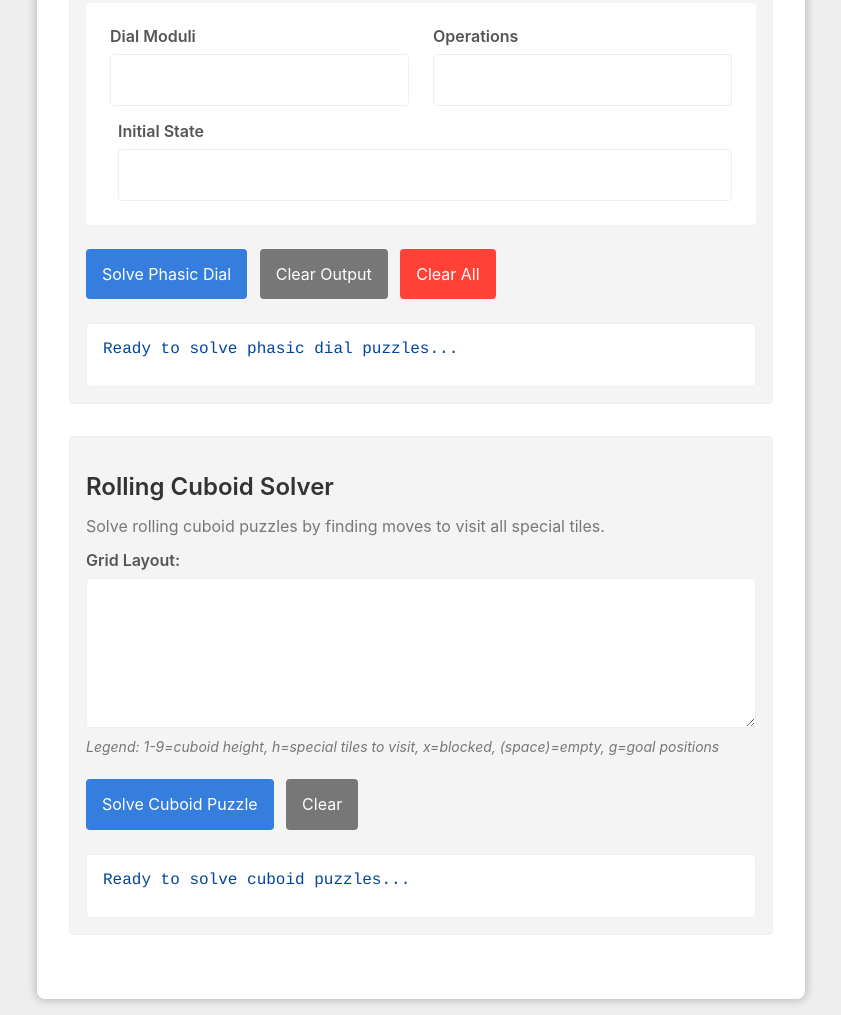
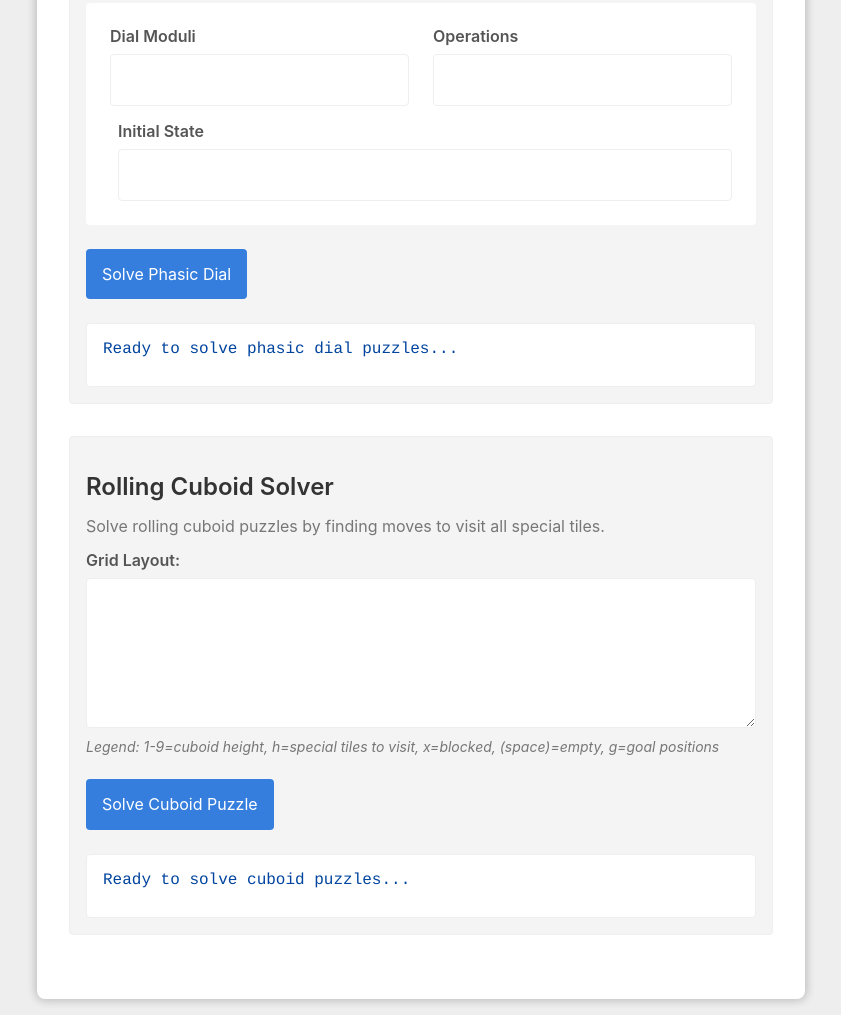
Before and after one commit to FaragoDavid/islands_of_insight, a website with bundled scripts: page index.html in a window 1280 px wide. Shown: the part 257-1272 px from the top of the page, without its empty margins (219-1060 px from the left). Built offline with nearby package versions, Linux system fonts and the light colour scheme.

Commit message:
remove unused clear functions from web interface

```diff
--- a/index.html
+++ b/index.html
@@ -39,20 +39,6 @@
         >
           Solve Phasic Dial
         </button>
-        <button
-          onclick="clearDialOutput()"
-          tabindex="-1"
-          class="bg-gray white pa3 br2 bn pointer mr2 mv2 f5 hover-bg-dark-gray transition-colors"
-        >
-          Clear Output
-        </button>
-        <button
-          onclick="clearDialInputs()"
-          tabindex="-1"
-          class="bg-red white pa3 br2 bn pointer mr2 mv2 f5 hover-bg-dark-red transition-colors"
-        >
-          Clear All
-        </button>
 
         <div id="dialOutput" class="mt3 pa3 bg-white ba b--light-gray br2 min-h-4 courier pre-wrap dark-blue">
           Ready to solve phasic dial puzzles...
@@ -81,13 +67,6 @@
         >
           Solve Cuboid Puzzle
         </button>
-        <button
-          onclick="clearCuboidOutput()"
-          tabindex="-1"
-          class="bg-gray white pa3 br2 bn pointer mr2 mv2 f5 hover-bg-dark-gray transition-colors"
-        >
-          Clear
-        </button>
 
         <div id="cuboidOutput" class="mt3 pa3 bg-white ba b--light-gray br2 min-h-4 courier pre-wrap dark-blue">
           Ready to solve cuboid puzzles...
--- a/src/web-interface.js
+++ b/src/web-interface.js
@@ -41,17 +41,6 @@ export function solvePhasicDial() {
   }
 }
 
-export function clearDialOutput() {
-  document.getElementById('dialOutput').innerHTML = 'Ready to solve phasic dial puzzles...';
-}
-
-export function clearDialInputs() {
-  document.getElementById('dialModuli').value = '';
-  document.getElementById('dialOperations').value = '';
-  document.getElementById('dialInitialState').value = '';
-  clearDialOutput();
-}
-
 export function solveCuboidPuzzleUI() {
   const input = document.getElementById('gridInput').value.trim();
   const output = document.getElementById('cuboidOutput');
@@ -87,10 +76,6 @@ export function solveCuboidPuzzleUI() {
   }
 }
 
-export function clearCuboidOutput() {
-  document.getElementById('cuboidOutput').innerHTML = 'Ready to solve cuboid puzzles...';
-}
-
 export function initializeUI() {
   const dialInputs = ['dialModuli', 'dialOperations', 'dialInitialState'];
 
@@ -111,10 +96,7 @@ export function initializeUI() {
   });
 
   window.solvePhasicDial = solvePhasicDial;
-  window.clearDialOutput = clearDialOutput;
-  window.clearDialInputs = clearDialInputs;
   window.solveCuboidPuzzleUI = solveCuboidPuzzleUI;
-  window.clearCuboidOutput = clearCuboidOutput;
 }
 
 if (typeof window !== 'undefined') {
```
